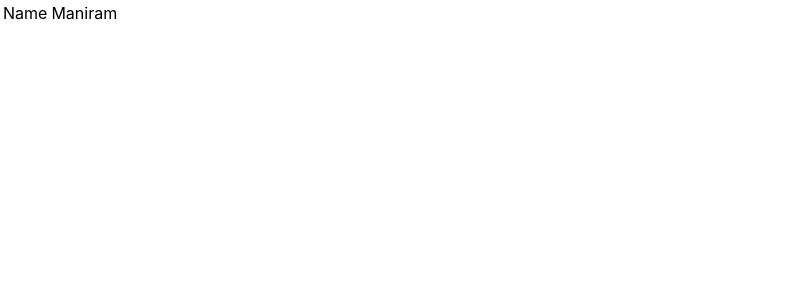
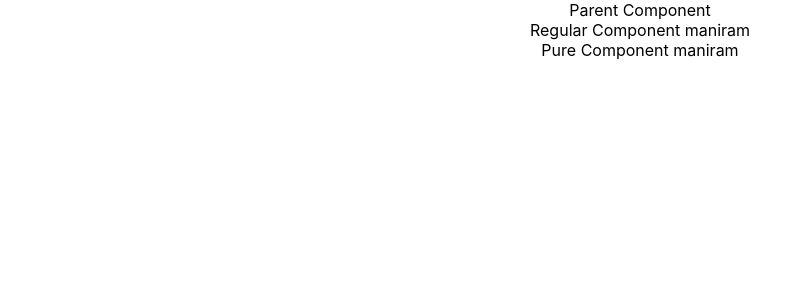
Before and after one commit to R4m21/ReactJs, a React (Create React App) app: page / in a window 1280 px wide. Shown: the top 300 px of the page, without its empty margins (0-808 px from the left). Built offline with nearby package versions, Linux system fonts and the light colour scheme.

Commit message:
pure component

```diff
--- a/src/App.js
+++ b/src/App.js
@@ -1,4 +1,6 @@
 import "./App.css";
+import ParentComp from "./components/ParentComp";
+// import PureComp from "./components/PureComp";
 // import Form from "./components/Form";
 // import NameList from './components/NameList'
 // import UserGreeting from "./components/UserGreeting";
@@ -20,7 +22,7 @@
 // import LifecyleA from './components/LifecycleA'
 // import LifecycleC from './components/LifecycleC'
 // import FragmentDemo from './components/FragmentDemo'
-import Table from "./components/Table";
+// import Table from "./components/Table";
 
 function App() {
   return (
@@ -85,7 +87,11 @@
 
       {/* <FragmentDemo/> */}
 
-      <Table/>
+      {/* <Table/> */}
+
+      {/* <PureComp/> */}
+
+      <ParentComp/>
     </div>
   );
 }
--- /dev/null
+++ b/src/components/ParentComp.js
@@ -0,0 +1,34 @@
+import React, { Component } from 'react'
+import PureComp from './PureComp';
+import RegComp from './RegComp';
+
+class ParentComp extends Component {
+    constructor(props) {
+        super(props)
+
+        this.state = {
+             name : 'maniram,'
+        }
+    }
+
+    componentDidMount(){
+        setInterval(() => {
+            this.setState({
+                name : 'maniram'
+            })
+        }, 2000);
+    }
+
+    render() {
+        console.log(`**** Parent Component render ****`);
+        return (
+            <div>
+            Parent Component
+            <RegComp name={this.state.name}/>
+            <PureComp name={this.state.name}/>
+            </div>
+        )
+    }
+}
+
+export default ParentComp
--- /dev/null
+++ b/src/components/PureComp.js
@@ -0,0 +1,14 @@
+import React, { PureComponent } from 'react'
+
+class PureComp extends PureComponent {
+    render() {
+        console.log(`Pure Component render`);
+        return (
+            <div>
+            Pure Component {this.props.name}
+            </div>
+        )
+    }
+}
+
+export default PureComp
--- /dev/null
+++ b/src/components/RegComp.js
@@ -0,0 +1,14 @@
+import React, { Component } from 'react'
+
+class RegComp extends Component {
+    render() {
+        console.log(`Regular Component render`);
+        return (
+            <div>
+                Regular Component  {this.props.name}
+            </div>
+        )
+    }
+}
+
+export default RegComp
```
Also changed, not shown: readme.txt.
